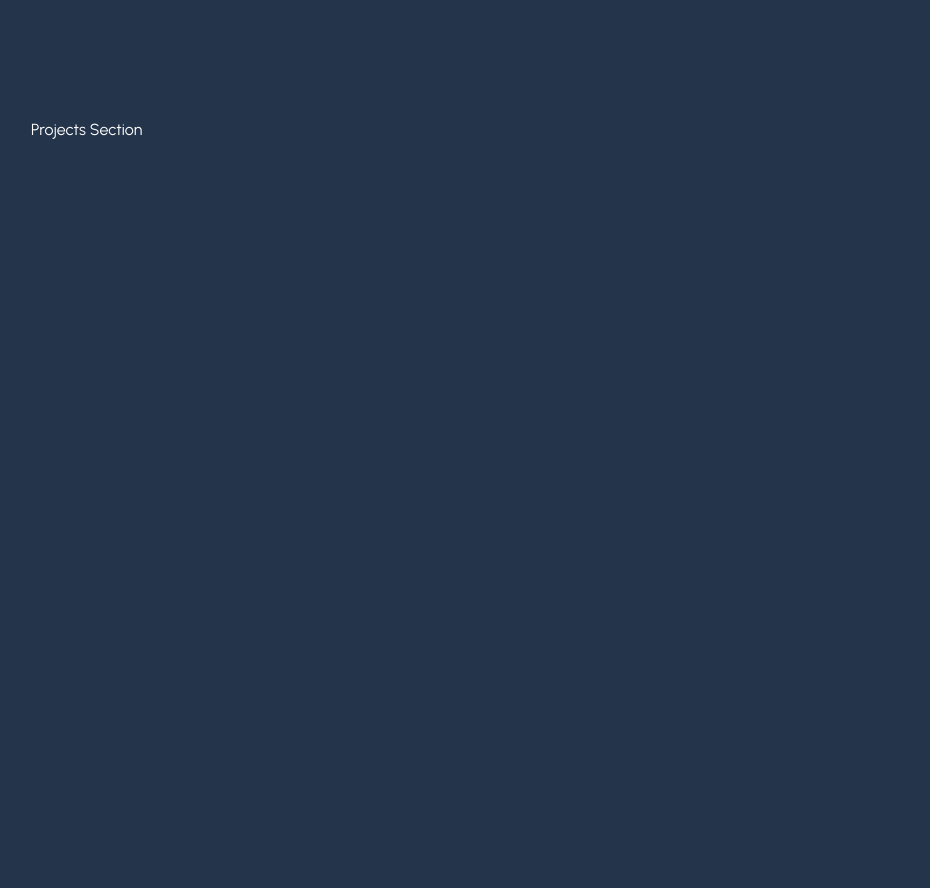
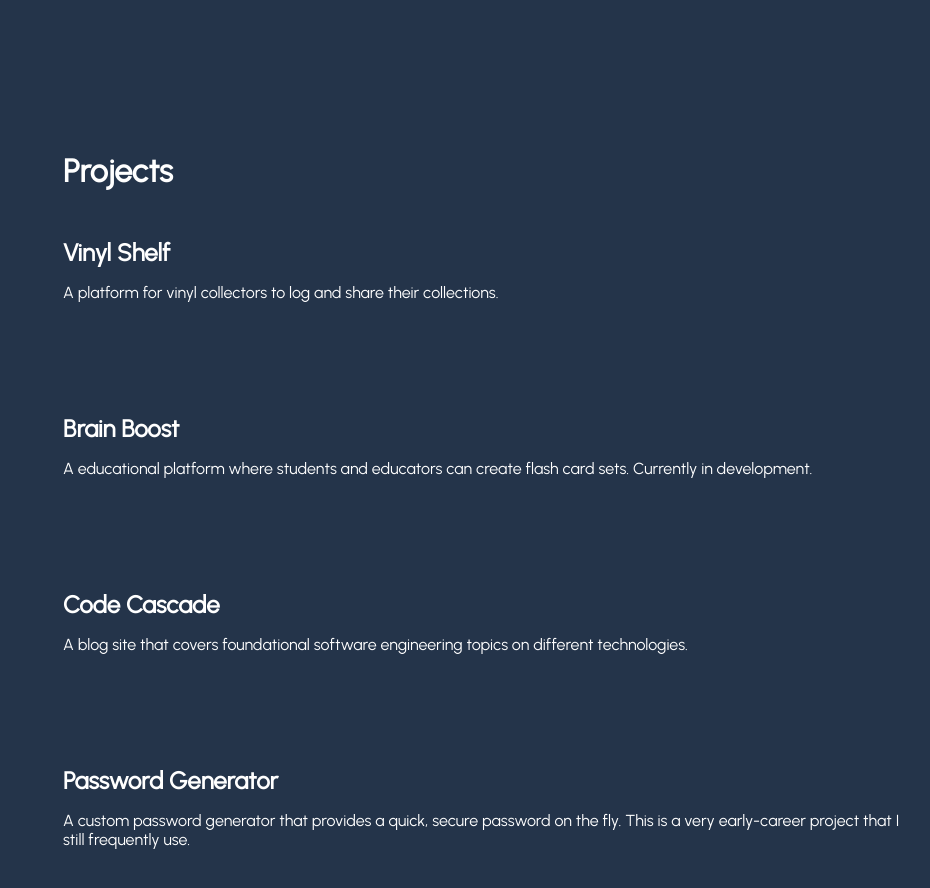
Before and after one commit to StaticCloud/diego-marrs, a React (Vite) app: page / in a window 1280 px wide. Shown: the part 680-1568 px from the top of the page, without its empty margins (154-1084 px from the left). Built offline with nearby package versions, Linux system fonts and the light colour scheme.

Commit message:
added project components and section; having second thoughts about font

```diff
--- a/src/App.tsx
+++ b/src/App.tsx
@@ -1,6 +1,7 @@
 import './App.css'
 import Section from './components/Section'
 import Landing from './components/Landing'
+import Projects from './components/Projects'
 
 function App() {
 
@@ -10,7 +11,7 @@ function App() {
         <Landing/>
       </Section>
       <Section>
-        <p>Projects Section</p>
+        <Projects/>
       </Section>
     </>
   )
--- a/src/components/Landing.tsx
+++ b/src/components/Landing.tsx
@@ -10,9 +10,7 @@ const LandingWrapper = styled.div`
     }
 `;
 
-const LandingContent = styled.div`
-
-`;
+const LandingContent = styled.div``;
 
 const Icons = styled.div`
     margin-top: 7px;
--- /dev/null
+++ b/src/components/Projects.tsx
@@ -0,0 +1,40 @@
+import styled from "styled-components";
+import projects from "../data/projects-data";
+import project from "../utils/projects-interface";
+import Heading from "./Styled-Heading";
+
+const ProjectsWrapper = styled.div``;
+
+const SingleProjectWrapper = styled.div`
+    padding: 3rem 0;
+    display: flex;
+    align-items: center;
+
+    p {
+        margin: 1rem 0;
+    }
+`;
+
+const SingleProjectDetails = styled.div``;
+
+function Project({ project }: { project: project }) {
+    return (
+        <SingleProjectWrapper>
+            <SingleProjectDetails>
+                <h2>{project.title}</h2>
+                <p>{project.description}</p>
+            </SingleProjectDetails>
+        </SingleProjectWrapper>
+    );
+}
+
+export default function Projects() {
+    return (
+        <ProjectsWrapper>
+            <Heading>Projects</Heading>
+            {projects.map((project, i) =>
+                <Project project={project} key={i}/>
+            )}
+        </ProjectsWrapper>
+    );
+}
--- a/src/components/Section.tsx
+++ b/src/components/Section.tsx
@@ -15,6 +15,7 @@ const StyledSection = styled.section<{ $background?: string }>`
 
 const StyledInner = styled.div`
     margin: 0 auto;
+    padding: 2rem;
     height: 100%;
 
     @media only screen and (min-width: 910px) {
--- /dev/null
+++ b/src/components/Styled-Heading.tsx
@@ -0,0 +1,7 @@
+import styled from "styled-components";
+
+const Heading = styled.h1`
+    font-size: 2rem;
+`;
+
+export default Heading;
--- a/src/data/projects-data.ts
+++ b/src/data/projects-data.ts
@@ -3,7 +3,7 @@ import project from "../utils/projects-interface";
 const projects: project[] = [
     {
         title: "Vinyl Shelf",
-        description: "A platform for vinyl collectors to log and share their collections",
+        description: "A platform for vinyl collectors to log and share their collections.",
         github: "https://github.com/StaticCloud/Vinyl-Shelf",
         deployedPage: "https://vinyl-shelf.up.railway.app/"
     },
```
